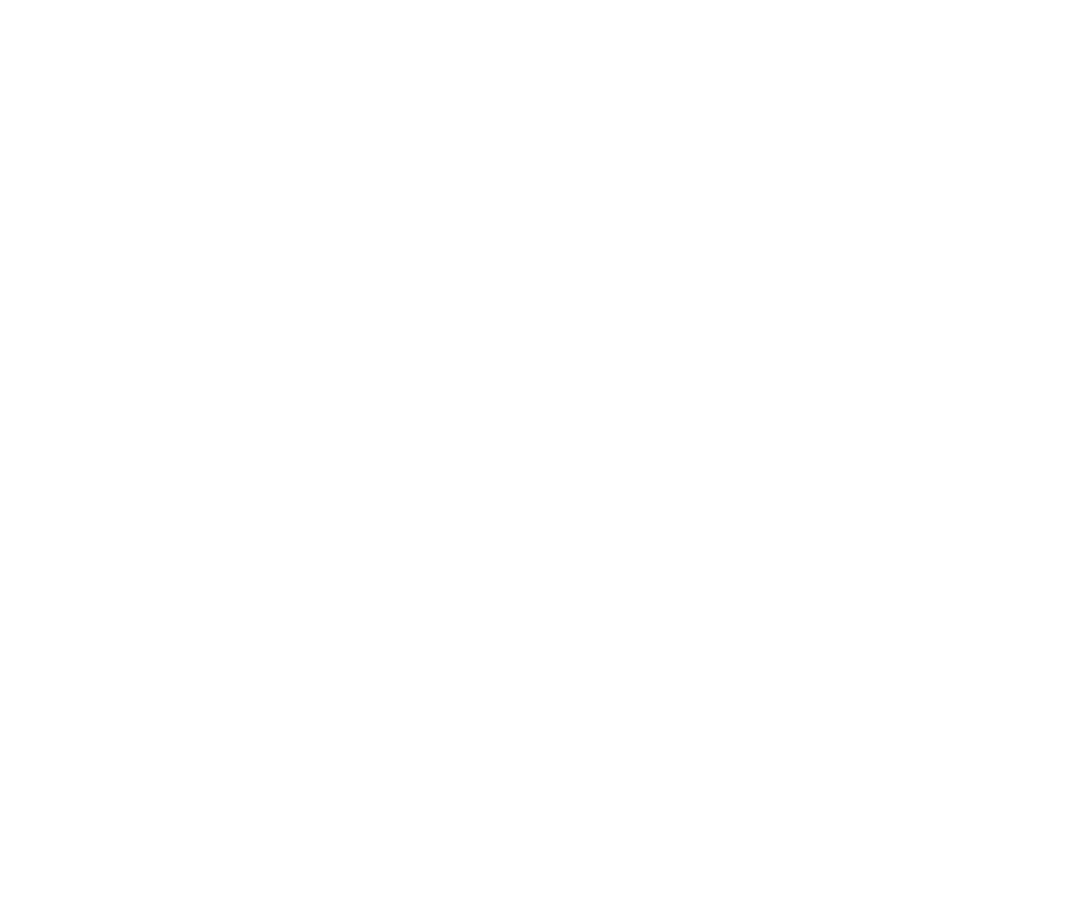
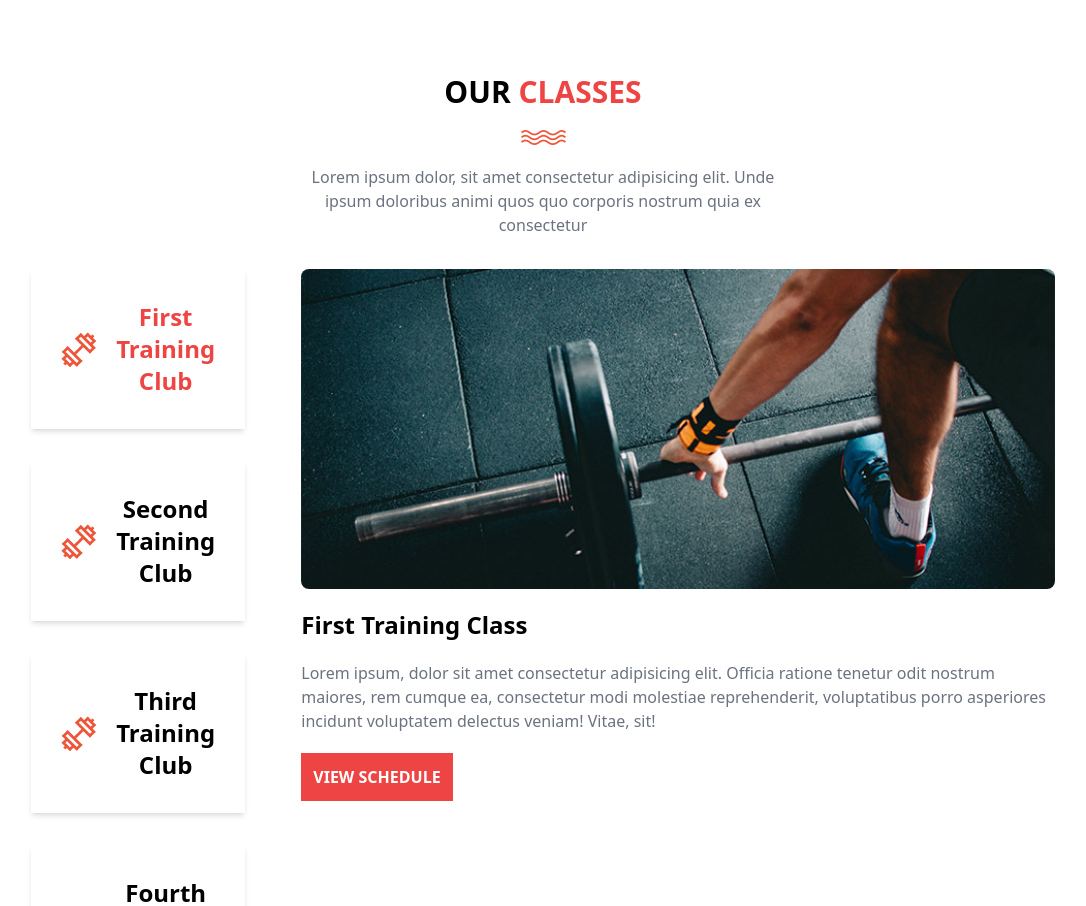
Before and after one commit to Rodriguez-Jp/gym-page, a React (Vite) app: page / in a window 1280 px wide. Shown: the part 1860-2766 px from the top of the page, without its empty margins (97-1183 px from the left). Before the commit the page ends 1854 px from the top, so only its background shows below. Built offline with nearby package versions, Linux system fonts and the light colour scheme.

Commit message:
Classes section finished

```diff
--- a/src/App.jsx
+++ b/src/App.jsx
@@ -2,6 +2,8 @@
 import Header from "./components/Header";
 import FrontPage from "./components/FrontPage";
 import Program from "./components/Program";
+import SectionTitle from "./components/SectionTitle";
+import ClassCard from "./components/ClassCard";
 
 function App() {
   return (
@@ -26,6 +28,55 @@
             </button>
           </div>
         </section>
+        <section className="max-w-[80%] mx-auto">
+          <SectionTitle
+            title={
+              <>
+                Our <span className="text-red-500">classes</span>
+              </>
+            }
+          />
+          <div className="flex mt-8">
+            <div className="w-[50%]">
+              <ClassCard
+                title={
+                  <>
+                    <span className="text-red-500">First Training Club</span>
+                  </>
+                }
+              />
+              <ClassCard title={"Second Training Club"} />
+              <ClassCard title={"Third Training Club"} />
+              <ClassCard title={"Fourth Training Club"} />
+              <button className="w-full bg-red-500 uppercase font-bold text-center p-3 text-white rounded-md">
+                View All Schedules
+              </button>
+            </div>
+            <div className="ml-14">
+              <div>
+                <img
+                  src="public/Media/training-image-01.jpeg"
+                  alt="training-img"
+                  className="object-cover w-full rounded-lg"
+                />
+              </div>
+              <div>
+                <h1 className="text-2xl font-bold my-5">
+                  First Training Class
+                </h1>
+                <p className="font-light my-5 text-gray-500">
+                  Lorem ipsum, dolor sit amet consectetur adipisicing elit.
+                  Officia ratione tenetur odit nostrum maiores, rem cumque ea,
+                  consectetur modi molestiae reprehenderit, voluptatibus porro
+                  asperiores incidunt voluptatem delectus veniam! Vitae, sit!
+                </p>
+                <button className="bg-red-500 uppercase font-bold text-center p-3 text-white">
+                  <a href="#">View schedule</a>
+                </button>
+              </div>
+            </div>
+          </div>
+        </section>
       </main>
     </>
   );
--- /dev/null
+++ b/src/components/ClassCard.jsx
@@ -0,0 +1,12 @@
+const ClassCard = ({ title }) => {
+  return (
+    <>
+      <div className="flex shadow-md justify-center items-center text-2xl p-8 mb-8">
+        <img src="public/media/tabs-first-icon.png" alt="class-icon" />
+        <h1 className="ml-5 text-center">{title}</h1>
+      </div>
+    </>
+  );
+};
+
+export default ClassCard;
--- a/src/components/Program.jsx
+++ b/src/components/Program.jsx
@@ -1,27 +1,17 @@
 import ProgramCard from "./ProgramCard";
+import SectionTitle from "./SectionTitle";
 
 const Program = () => {
   return (
     <>
-      <section className="mt-20">
-        <div className="uppercase mx-auto text-center max-w-[90%]">
-          <h1 className="text-3xl font-bold">
-            Choose a <span className="text-red-500">Program</span>
-          </h1>
-          <img
-            src="/public/media/line-dec.png"
-            alt="line-decoration"
-            className="mx-auto mt-5"
-          />
-        </div>
-        <div className="text-center text-gray-500 max-w-lg mx-auto mt-5 font-light">
-          <p>
-            Lorem ipsum dolor, sit amet consectetur adipisicing elit. Unde ipsum
-            doloribus animi quos quo corporis nostrum quia ex consectetur
-            aliquam.
-          </p>
-        </div>
-      </section>
+      <SectionTitle
+        title={
+          <>
+            {" "}
+            Choose a <span className="text-red-500"> Program </span>
+          </>
+        }
+      />
       <section className="max-w-[70%] mx-auto mt-16 flex flex-row flex-wrap">
         <ProgramCard title={"Basic fitness"} />
         <ProgramCard title={"New Gym Training"} />
--- /dev/null
+++ b/src/components/SectionTitle.jsx
@@ -0,0 +1,26 @@
+import React from "react";
+
+const SectionTitle = ({ title }) => {
+  return (
+    <>
+      <section className="mt-20">
+        <div className="uppercase mx-auto text-center max-w-[90%]">
+          <h1 className="text-3xl font-bold">{title}</h1>
+          <img
+            src="/public/media/line-dec.png"
+            alt="line-decoration"
+            className="mx-auto mt-5"
+          />
+        </div>
+        <div className="text-center text-gray-500 max-w-lg mx-auto mt-5 font-light">
+          <p>
+            Lorem ipsum dolor, sit amet consectetur adipisicing elit. Unde ipsum
+            doloribus animi quos quo corporis nostrum quia ex consectetur
+          </p>
+        </div>
+      </section>
+    </>
+  );
+};
+
+export default SectionTitle;
```
Also changed, not shown: public/Media/tabs-first-icon.png (added).
